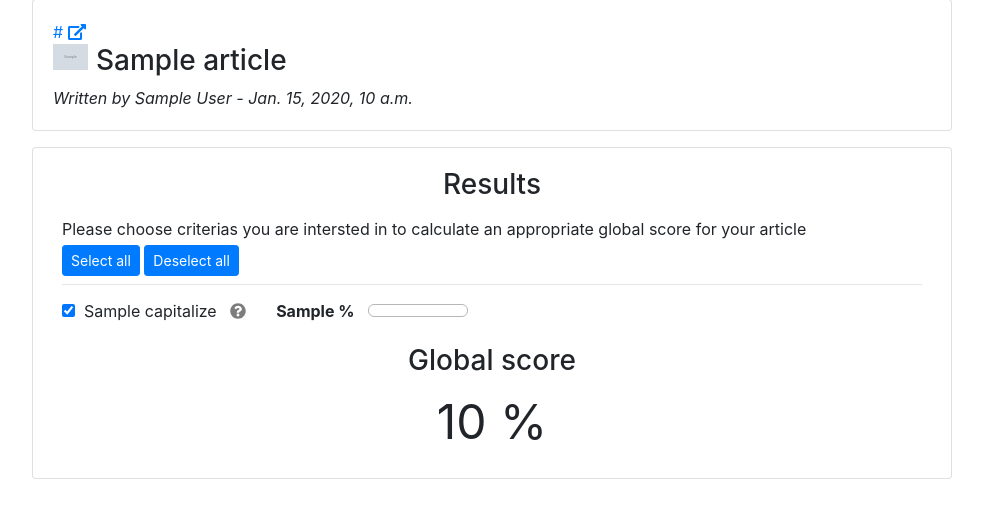
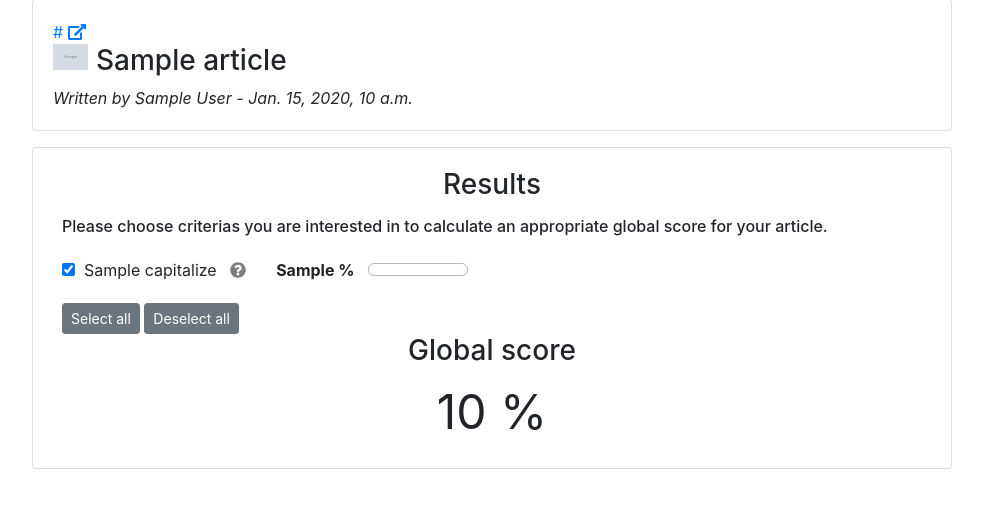
Before and after one commit to masterdcups/fake_news_detection_tool, a Django app: template app/templates/app/index.html in a window 1280 px wide. Shown: the part 261-779 px from the top of the page, without its empty margins (148-1131 px from the left). Run offline with Django 3.2, Linux system fonts and the light colour scheme; the template is opened without the code that fills it: most values are stand-ins (such as "Sample title", 1, 10 or a date in 2020); grey boxes marked "Sample" are stand-in pictures; some libraries are stand-ins or nearby versions.

```diff
--- a/app/static/app/js/app.js
+++ b/app/static/app/js/app.js
@@ -21,7 +21,7 @@ function update_score(){
       criterions.push($(this).val())
     });
     var mean = criterions_mean(criterions);
-    $('#global_score').text(mean+' %')
+    $('#global_score').text(Math.round(mean * 100) / 100+' %')
 }
 
 $('.criterion_checkbox').on('change', function(){
--- a/app/templates/app/index.html
+++ b/app/templates/app/index.html
@@ -63,13 +63,11 @@
 
                 <div class="card">
                     <div class="card-body">
-                        <h3 class="text-center mb-3">Results</h3>
+
                         <div class="row">
-                            <div class="col-md-12 px-4">
-                                <p class="mb-1">Please choose criterias you are intersted in to calculate an appropriate global score for your article</p>
-                                <button class="btn btn-primary btn-sm" data-checked="1" id="select_all_checkbox">Select all</button>
-                                <button class="btn btn-primary btn-sm" data-checked="1" id="deselect_all_checkbox">Deselect all</button>
-                                <hr class="my-2">
+                            <div class="col-md-12 px-4 mb-3">
+                                <h3 class="text-center mb-3">Results</h3>
+                                <h6 class="mb-0">Please choose criterias you are interested in to calculate an appropriate global score for your article.</h6>
                             </div>
                         </div>
 
@@ -114,6 +112,13 @@
                             {% endfor %}
                         </div>
 
+                        <div class="row">
+                            <div class="col-md-6 px-4">
+                                <button class="btn btn-secondary btn-sm" data-checked="1" id="select_all_checkbox">Select all</button>
+                                <button class="btn btn-secondary btn-sm" data-checked="1" id="deselect_all_checkbox">Deselect all</button>
+                            </div>
+                        </div>
+
 
                         <div class="row">
                             <div class="col-md-12">
--- a/app/views.py
+++ b/app/views.py
@@ -36,7 +36,6 @@ def index(request):
         params = [
             ['factuality', None, None],
             ['readability', score_format(readability_score), "Taux d'accord : {}%".format(score_format(readability_taux_accord*100.))],
-            ['virality', None, None],
             ['emotion', None, None],
             ['opinion', None, None],
             ['controversy', score_format(controversy_score), None],
@@ -46,7 +45,7 @@ def index(request):
         ]
 
         # todo : faire un truc plus générique avec quand params[3] = 1 faire 100-params[1]
-        score = score_format((100.-readability_score + controversy_score) / 2)
+        score = score_format((readability_score + controversy_score + technicality_score) / 3)
 
 
     favicon_url = get_favicon_url(url) if url is not None else None
```
